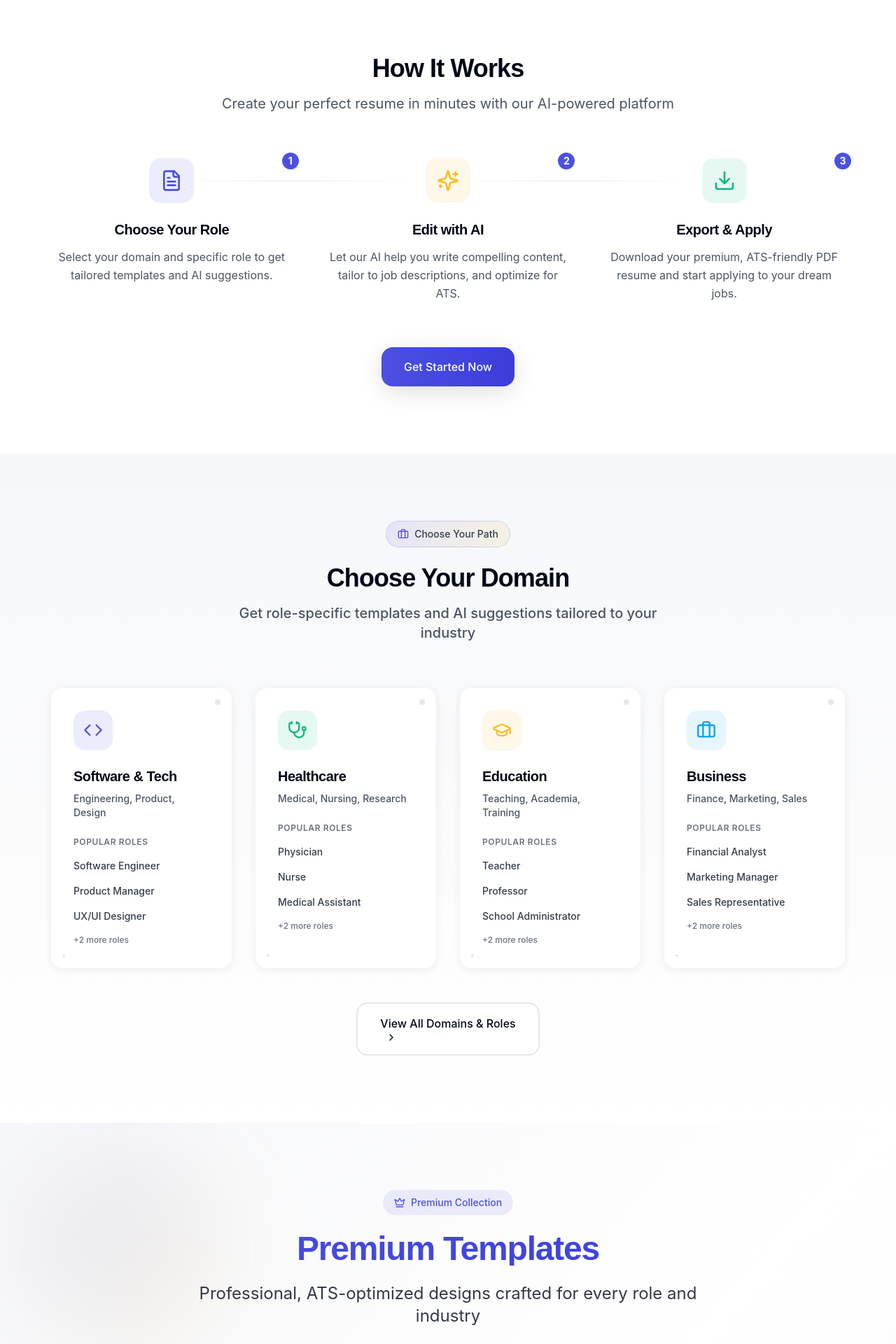
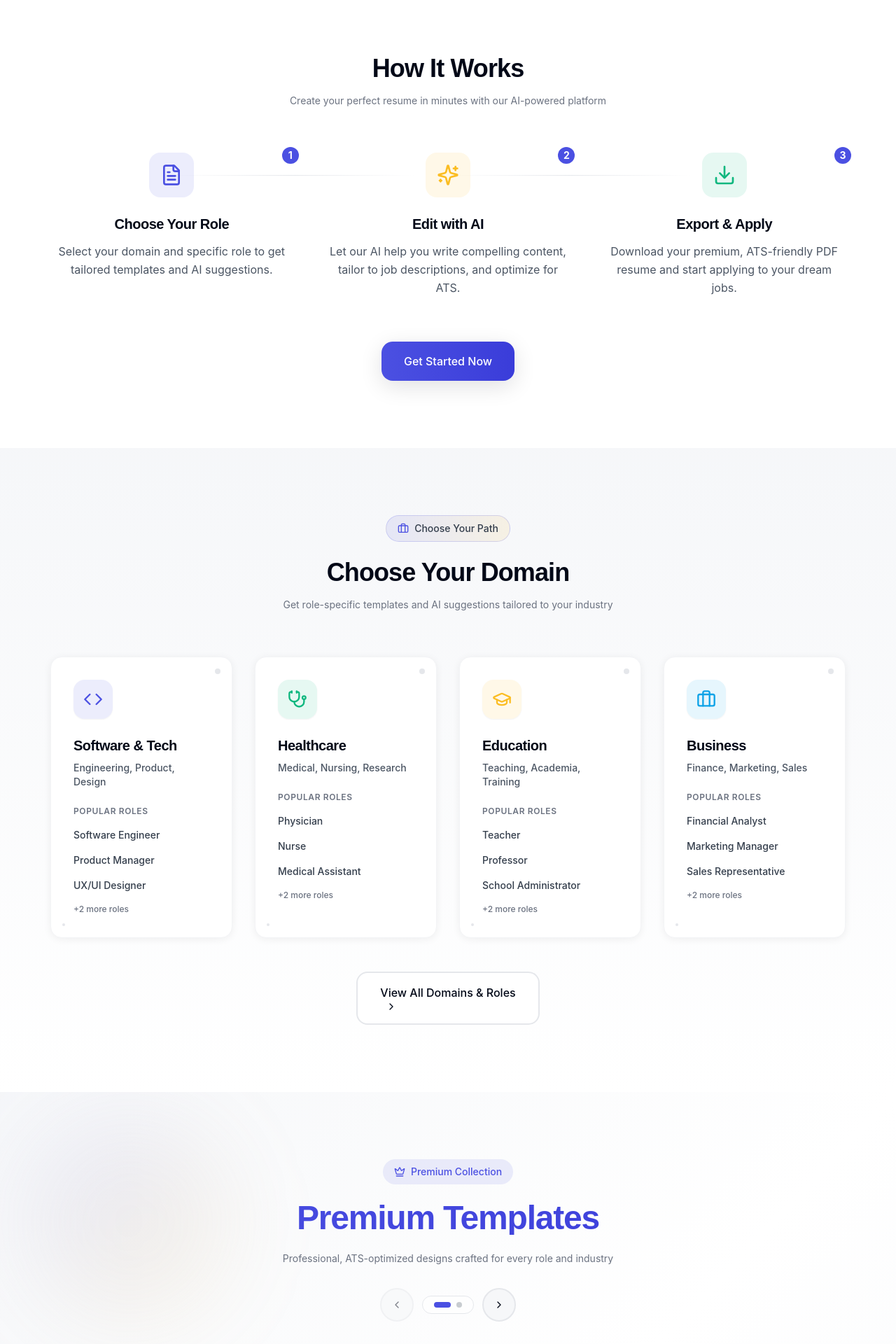
Before and after one commit to jayanthbabu3/vision-profile, a React (Vite) app: page / in a window 1280 px wide. Shown: the part 780-2700 px from the top of the page at 70% size. Built offline with nearby package versions, Linux system fonts and the light colour scheme; the HTML template or start-up script is replaced by a standard one.

Commit message:
Refactor: Standardize subtitle styling

```diff
--- a/src/components/home/AIFeatures.tsx
+++ b/src/components/home/AIFeatures.tsx
@@ -44,7 +44,7 @@ const AIFeatures = () => {
           <h2 className="font-heading font-bold text-3xl lg:text-4xl mb-4">
             Your AI Resume Assistant
           </h2>
-          <p className="text-xl text-slate-600 max-w-3xl mx-auto">
+          <p className="text-sm text-slate-500 max-w-3xl mx-auto">
             Let artificial intelligence help you create the perfect resume with smart suggestions,
             content generation, and optimization tools.
           </p>
--- a/src/components/home/DomainsRoles.tsx
+++ b/src/components/home/DomainsRoles.tsx
@@ -51,7 +51,7 @@ const DomainsRoles = () => {
           <h2 className="font-heading font-bold text-3xl lg:text-4xl mb-4 text-slate-900">
             Choose Your Domain
           </h2>
-          <p className="text-xl text-slate-600 max-w-2xl mx-auto font-medium">
+          <p className="text-sm text-slate-500 max-w-2xl mx-auto">
             Get role-specific templates and AI suggestions tailored to your industry
           </p>
         </div>
--- a/src/components/home/HowItWorks.tsx
+++ b/src/components/home/HowItWorks.tsx
@@ -33,7 +33,7 @@ const HowItWorks = () => {
           <h2 className="font-heading font-bold text-3xl lg:text-4xl mb-4">
             How It Works
           </h2>
-          <p className="text-xl text-slate-600 max-w-2xl mx-auto">
+          <p className="text-sm text-slate-500 max-w-2xl mx-auto">
             Create your perfect resume in minutes with our AI-powered platform
           </p>
         </div>
--- a/src/components/home/SuperResumes.tsx
+++ b/src/components/home/SuperResumes.tsx
@@ -38,7 +38,7 @@ const SuperResumes = () => {
           <h2 className="font-heading font-bold text-3xl lg:text-4xl mb-4">
             Learn from the Best
           </h2>
-          <p className="text-xl text-slate-600 max-w-3xl mx-auto">
+          <p className="text-sm text-slate-500 max-w-3xl mx-auto">
             Study how top professionals at leading companies structure their resumes.
             Get inspired by real examples from successful candidates.
           </p>
--- a/src/components/home/TemplateCarousel.tsx
+++ b/src/components/home/TemplateCarousel.tsx
@@ -92,7 +92,7 @@ const TemplateCarousel = () => {
           <h2 className="font-heading font-bold text-4xl lg:text-5xl mb-6 text-gradient animate-fade-in">
             Premium Templates
           </h2>
-          <p className="text-xl lg:text-2xl text-foreground/80 max-w-3xl mx-auto leading-relaxed animate-fade-in">
+          <p className="text-sm text-slate-500 max-w-3xl mx-auto animate-fade-in">
             Professional, ATS-optimized designs crafted for every role and industry
           </p>
 
```
